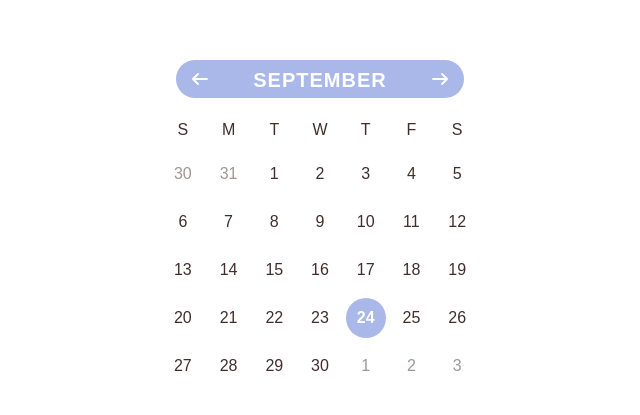
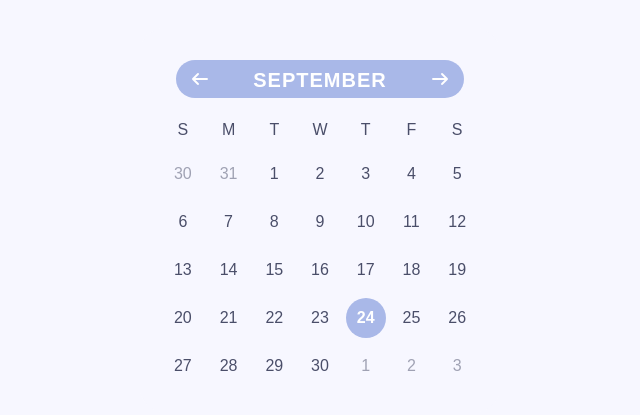
Before and after one commit to gracenotioncreator-alt/purple-calendar-widget, a plain HTML site: page index.html in a window 1280 px wide. Shown: the part 180-595 px from the top of the page, without its empty margins (320-960 px from the left). Drawn offline with Linux system fonts and the light colour scheme.

Commit message:
Update style.css

```diff
--- a/style.css
+++ b/style.css
@@ -1,5 +1,5 @@
 .fade {
-    color: #402E2A;
+    color: #4A4E69;
     opacity: 0.5;
 }
 
@@ -9,15 +9,15 @@ body {
     place-items: center;
     height: 100vh;
     margin: 0;
-    background-color: #FFFFFF;
+    background-color: #F7F7FF;
 }
 
 .calendar {
-    background-color: #FFFFFF;
+    background-color: #F7F7FF;
     border-radius: 25px;
     overflow: hidden;
     width: 320px;
-    color: #402E2A;
+    color: #4A4E69;
     padding: 20px;
 }
 
@@ -92,7 +92,7 @@ body {
 }
 
 .weekdays div, .days div {
-    color: #402E2A;
+    color: #4A4E69;
     width: 40px;
     height: 40px;
     display: flex;
@@ -118,5 +118,5 @@ body {
 }
 
 .days .fade {
-    color: #402E2A;
+    color: #4A4E69;
 }
```
